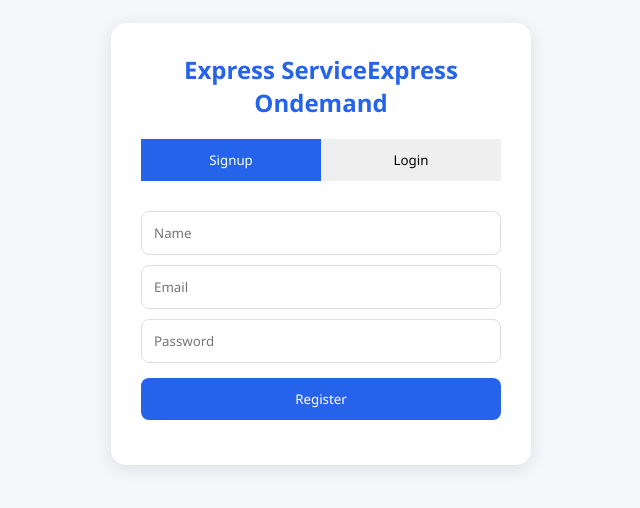
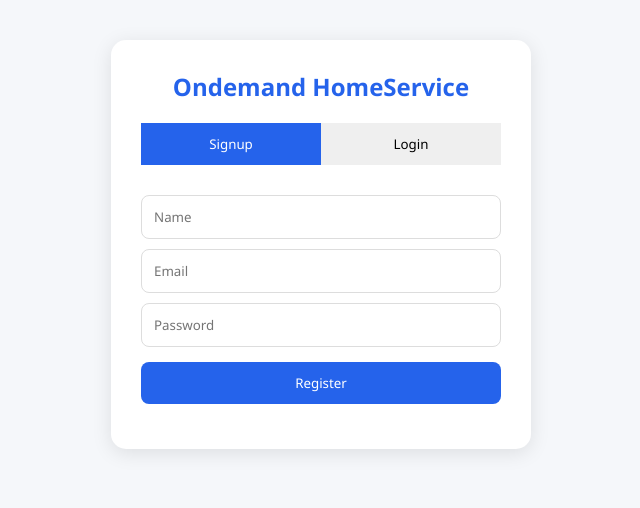
Before and after one commit to SrinidhiSanjeevi/Week-4, a plain HTML site: page frontend/index.html in a window 1280 px wide. Shown: the part 156-664 px from the top of the page, without its empty margins (319-959 px from the left). Drawn offline with Linux system fonts and the light colour scheme.

Commit message:
changed h2 tag as Ondemand HomeService

```diff
--- a/frontend/index.html
+++ b/frontend/index.html
@@ -177,7 +177,7 @@ cursor:pointer;
 
 <div class="card">
 
-<h2>Express ServiceExpress Ondemand </h2>
+<h2>Ondemand HomeService</h2>
 
 <div class="tabs">
 <button class="active-tab" id="signupTab" onclick="showTab('signup')">Signup</button>
```
